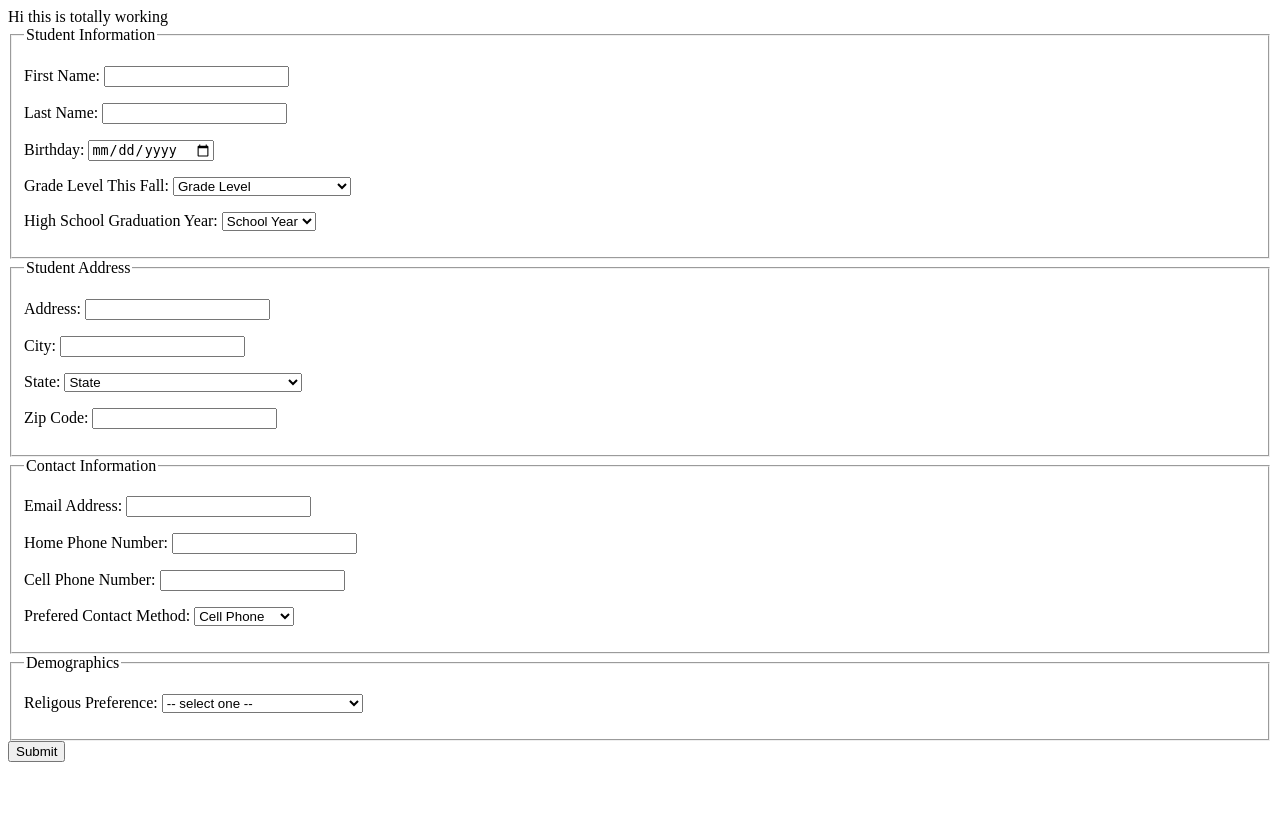
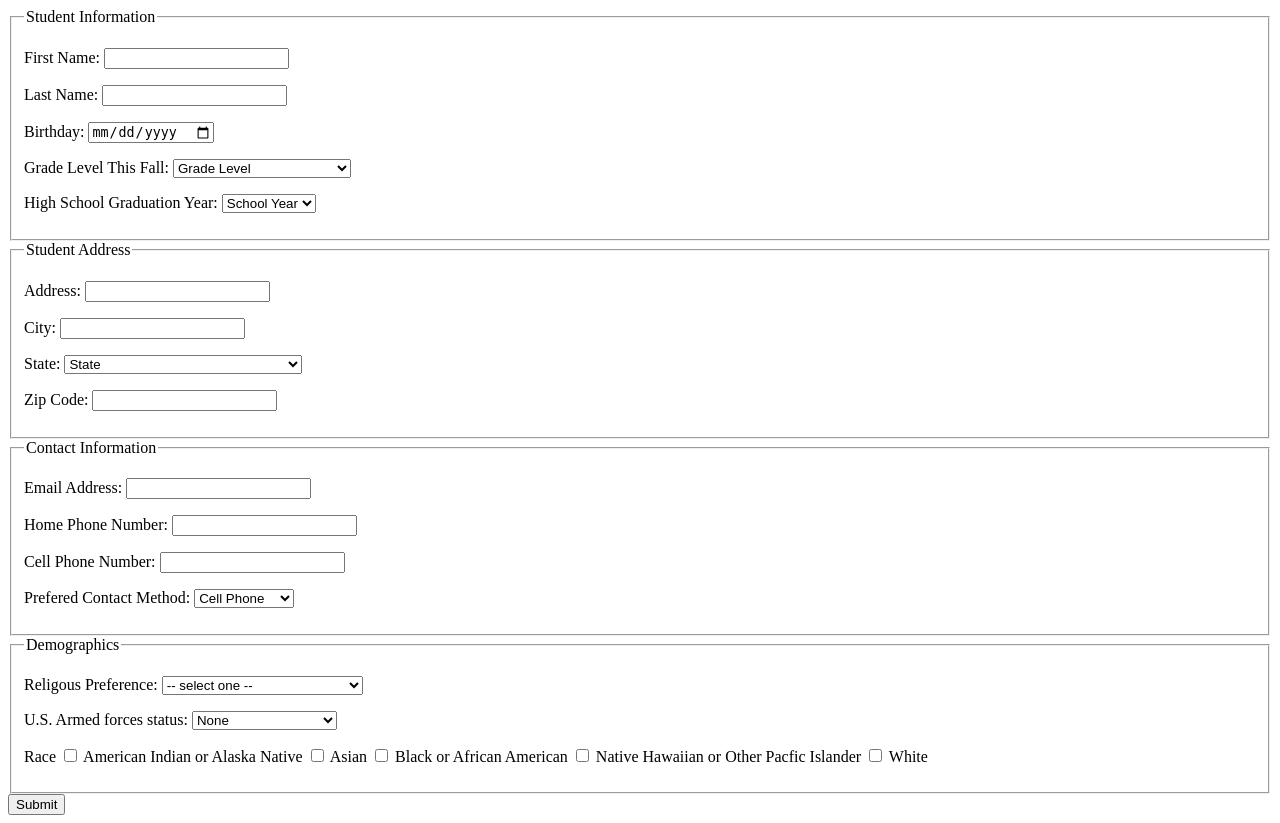
Before and after one commit to jedouard98/scholar-fish, a Python web app: template templates/basic-info.html in a window 1280 px wide. Before the commit the page ends 762 px from the top, so only its background shows below. Run offline with Jinja, Linux system fonts and the light colour scheme; the template is opened without the code that fills it, so the values that code supplies are empty.

Commit message:
Added more section to demographic

```diff
--- a/templates/basic-info.html
+++ b/templates/basic-info.html
@@ -4,7 +4,6 @@
   <title>ScholarFish - A Place to Swim through the Application Process! </title>
 </head>
 <body>
-  Hi this is totally working
   <form method=post>
     <fieldset>
         <legend>Student Information</legend>
@@ -138,9 +137,9 @@
 
     <fieldset>
       <legend>Contact Information</legend>
-      <p>Email Address: <input type="text" name="email" value=""></p>
-      <p>Home Phone Number: <input type="text" name="homephone" value=""></p>
-      <p>Cell Phone Number: <input type="text" name="cellphone" value=""></p>
+      <p>Email Address: <input type="email" name="email" value=""></p>
+      <p>Home Phone Number: <input type="tel" name="homephone" value=""></p>
+      <p>Cell Phone Number: <input type="tel" name="cellphone" value=""></p>
       <p>Prefered Contact Method: <select class="contactmethod" name="contactmethod">
         <option value="cell">Cell Phone</option>
         <option value="home">Home Phone</option>
@@ -167,7 +166,7 @@
         <option value="Judaism">Judaism</option>
         <option value="Neo-Paganism">Neo-Paganism</option>
         <option value="Nonreligious">Nonreligious</option>
-        <option value="Rastafarianism">Rastafarianism</option>
+        <option value="Pastafarianism">Pastafarianism</option>
         <option value="Secular">Secular</option>
         <option value="Shinto">Shinto</option>
         <option value="Sikhism">Sikhism</option>
@@ -178,6 +177,17 @@
         <option value="primal-indigenous">primal-indigenous</option>
         <option value="Other">Other</option>
       </select>
+      <p> U.S. Armed forces status: <select name:"millitary">
+        <option value="none">None</option>
+        <option value="currently-serving">Currently Serving</option>
+        <option value="previously-served">Previously Served</option>
+        <option value="currently-dependent">Currently Dependent</option>
+      </select>
+      <p> Race <input type="checkbox" name="american-indian" value=""> American Indian or Alaska Native
+               <input type="checkbox" name="asian" value=""> Asian
+               <input type="checkbox" name="black-african-american" value=""> Black or African American
+               <input type="checkbox" name="pacific-islander" value=""> Native Hawaiian or Other Pacfic Islander
+               <input type="checkbox" name="white" value=""> White
     </fieldset>
     <button type="submit">Submit</button>
   </form>
```
